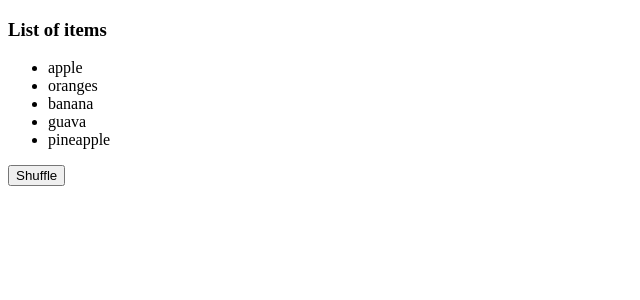
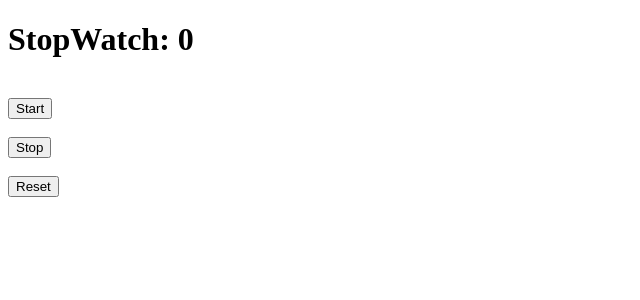
Before and after one commit to sanjaypatel-01/Machine-Coding-Round-Questions, a React (Vite) app: page / in a window 1280 px wide. Shown: the top 300 px of the page, without its empty margins (0-640 px from the left). Built offline with nearby package versions, Linux system fonts and the light colour scheme.

Commit message:
StopWatch using useRef() Hook

```diff
--- a/src/App.jsx
+++ b/src/App.jsx
@@ -1,10 +1,10 @@
 import React from "react"
-import HandleShuffle from "./CodingRounds/HandleShuffle"
+import StopWatch from "./CodingRounds/StopWatch"
 
 function App() {
   return (
     <>
-        <HandleShuffle/>
+        <StopWatch/>
     </>
   )
 }
--- /dev/null
+++ b/src/CodingRounds/StopWatch.jsx
@@ -0,0 +1,40 @@
+// StopWatch using useRef() - CodeHelp[Youtube]
+import React, { useRef, useState } from "react";
+
+function StopWatch() {
+
+    const [time, setTime] = useState(0);
+
+    let timeRef = useRef(null);
+
+    function startTime() {
+        timeRef.current = setInterval(() => {
+            setTime(time => time+1)
+        }, 1000);
+    }
+
+    function stopTime() {
+        clearInterval(timeRef.current);
+        timeRef.current = null;
+    }
+
+    function resetTime() {
+        stopTime();
+        setTime(0);
+    }
+
+    return (
+        <div>
+            <h1>StopWatch: {time}</h1>
+            <br />
+            <button onClick={startTime}>Start</button>
+            <br /> <br />
+            <button onClick={stopTime}>Stop</button>
+            <br /> <br />
+            <button onClick={resetTime}>Reset</button>
+
+        </div>
+    )
+}
+
+export default StopWatch;
```
